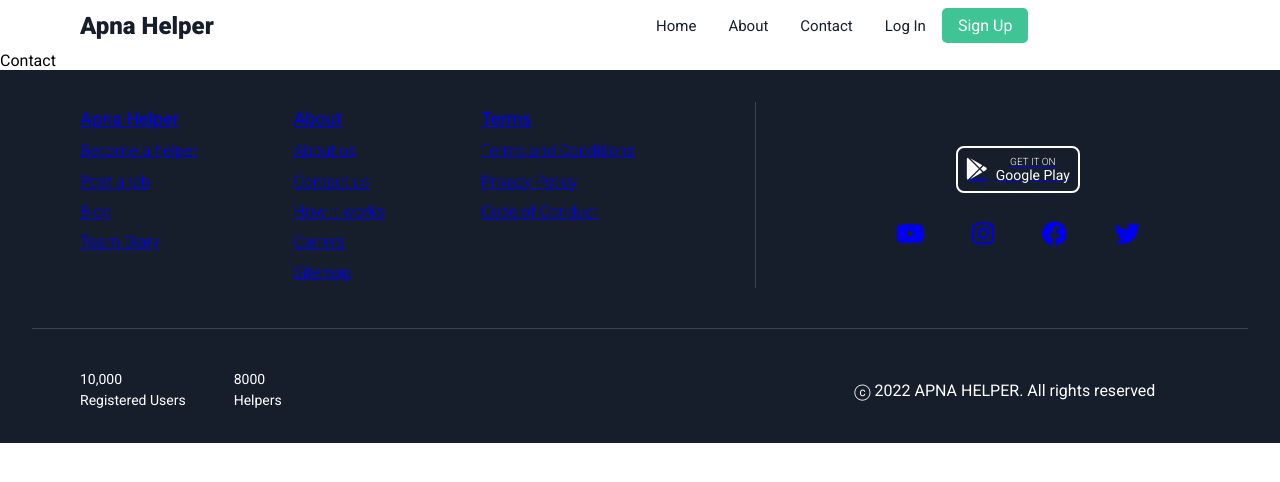
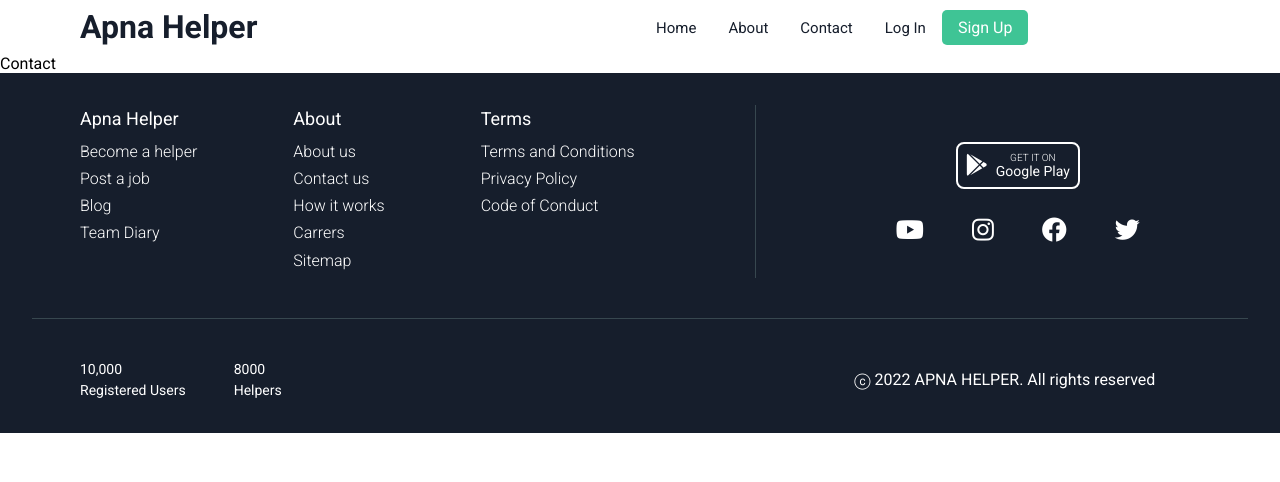
Before and after one commit to Ramanuj-1729/Apna_Helper, a React (Create React App) app in the folder frontend/: page /contact-us in a window 1280 px wide. Shown: the top 482 px of the page. Built offline with nearby package versions, Linux system fonts and the light colour scheme.

Commit message:
some changes in footer and Navbar

```diff
--- a/frontend/src/App.css
+++ b/frontend/src/App.css
@@ -19,12 +19,17 @@
     justify-content: center;
 }
 
-.direction-col{
+.direction-col {
     flex-direction: column;
 }
 
+
 /* grid */
-
-.grid{
+.grid {
     display: grid;
 }
+
+/* cursor pointer  */
+.pointer {
+    cursor: pointer;
+}
--- a/frontend/src/components/Footer/Footer.jsx
+++ b/frontend/src/components/Footer/Footer.jsx
@@ -10,31 +10,31 @@
                 <div className={`${styles.footer_top_left} flex`}>
                     <div className={`col-1 ${styles.col}`}>
                         <ul>
-                            <NavLink to='#'><h5 className={styles.col_heading}>Apna Helper</h5></NavLink>
-                            <NavLink to='#'><li>Become a helper</li></NavLink>
-                            <NavLink to='#'><li>Post a job</li></NavLink>
-                            <NavLink to='#'><li>Blog</li></NavLink>
-                            <NavLink to='#'><li>Team Diary</li></NavLink>
+                            <h5 className={styles.col_heading}>Apna Helper</h5>
+                            <NavLink to='#' className={styles.navlink} ><li>Become a helper</li></NavLink>
+                            <NavLink to='#' className={styles.navlink} ><li>Post a job</li></NavLink>
+                            <NavLink to='#' className={styles.navlink} ><li>Blog</li></NavLink>
+                            <NavLink to='#' className={styles.navlink} ><li>Team Diary</li></NavLink>
                         </ul>
                     </div>
 
                     <div className={`col-2 ${styles.col}`}>
                         <ul>
-                            <NavLink to='#'><h5 className={styles.col_heading}>About</h5></NavLink>
-                            <NavLink to='#'><li>About us</li></NavLink>
-                            <NavLink to='#'><li>Contact us</li></NavLink>
-                            <NavLink to='#'><li>How it works</li></NavLink>
-                            <NavLink to='#'><li>Carrers</li></NavLink>
-                            <NavLink to='#'><li>Sitemap</li></NavLink>
+                            <h5 className={styles.col_heading}>About</h5>
+                            <NavLink to='#' className={styles.navlink} ><li>About us</li></NavLink>
+                            <NavLink to='#' className={styles.navlink} ><li>Contact us</li></NavLink>
+                            <NavLink to='#' className={styles.navlink} ><li>How it works</li></NavLink>
+                            <NavLink to='#' className={styles.navlink} ><li>Carrers</li></NavLink>
+                            <NavLink to='#' className={styles.navlink} ><li>Sitemap</li></NavLink>
                         </ul>
                     </div>
 
                     <div className={`col-3 ${styles.col}`}>
                         <ul className={styles.row_items}>
-                            <NavLink to='#'><h5 className={styles.col_heading}>Terms</h5></NavLink>
-                            <NavLink to='#'><li>Terms and Conditions</li></NavLink>
-                            <NavLink to='#'><li>Privacy Policy</li></NavLink>
-                            <NavLink to='#'><li>Code of Conduct</li></NavLink>
+                            <h5 className={styles.col_heading}>Terms</h5>
+                            <NavLink to='#' className={styles.navlink} ><li>Terms and Conditions</li></NavLink>
+                            <NavLink to='#' className={styles.navlink} ><li>Privacy Policy</li></NavLink>
+                            <NavLink to='#' className={styles.navlink} ><li>Code of Conduct</li></NavLink>
                         </ul>
                     </div>
                 </div>
@@ -44,8 +44,7 @@
                 </div>
 
                 <div className={`${styles.footer_top_right} flex items-center justify-center direction-col`}>
-                    <NavLink to='#'>
-                        <button className="flex items-center">
+                        <button type="button" className={`${styles.googlePlayBtn} flex items-center pointer`}>
                             <i className="fa-brands fa-google-play fa-lg"></i>
 
                             <div className={`${styles.btn_text} flex direction-col items-center justify-center`}>
@@ -55,30 +54,20 @@
                                 <span className={styles.googlePlay}>Google Play</span>
                             </div>
                         </button>
-                    </NavLink>
 
                     <div className={styles.social_media_icon}>
-                        <NavLink to='#'>
                             <span>
                                 <i className="fa-brands fa-youtube fa-xl"></i>
                             </span>
-                        </NavLink>
-
-                        <NavLink to='#'>
                             <span>
                                 <i className="fa-brands fa-instagram fa-xl"></i>
                             </span>
-                        </NavLink>
-                        <NavLink to='#'>
                             <span>
                                 <i className="fa-brands fa-facebook fa-xl"></i>
                             </span>
-                        </NavLink>
-                        <NavLink to='#'>
                             <span>
                                 <i className="fa-brands fa-twitter fa-xl"></i>
                             </span>
-                        </NavLink>
                     </div>
                 </div>
             </div>
--- a/frontend/src/components/Footer/Footer.module.css
+++ b/frontend/src/components/Footer/Footer.module.css
@@ -6,7 +6,7 @@
     padding: 32px;
 }
 
-.footer_top_left{
+.footer_top_left {
     flex: 60%;
 }
 
@@ -17,25 +17,27 @@
 .col_heading {
     font-size: 18px;
     font-weight: 400;
-    line-height: 1.9;
+    line-height: 1.6;
+    margin-bottom: 8px;
 }
 
 .col li {
     font-size: 16px;
     font-weight: 300;
-    line-height: 1.9;
+    line-height: 1.2;
+    margin-bottom: 8px;
 }
 
 .vertical_line {
     margin: 0px 32px;
 }
 
-.footer_top_right{
+.footer_top_right {
     flex: 40%;
     width: auto;
 }
 
-.footer_top_right button{
+.googlePlayBtn {
     background: none;
     color: var(--white-color);
     border: 2px solid var(--white-color);
@@ -43,57 +45,85 @@
     padding: 8px;
 }
 
-.footer_top_right button i{
+.googlePlayBtn i {
     margin-right: 8px;
     font-size: 22px;
 }
 
-.getItOn{
+.getItOn {
     font-size: 10px;
     font-weight: 300;
 }
 
-.googlePlay{
+.googlePlay {
     font-size: 14px;
     font-weight: 400;
 }
 
-.social_media_icon{
+.social_media_icon {
     margin-top: 32px;
 }
 
-.social_media_icon span{
+.social_media_icon span {
     margin: 0px 12px;
+    cursor: pointer;
 }
 
-.social_media_icon span i{
+.social_media_icon span i {
     font-size: 25px;
     margin: 0px 12px;
 }
 
-.horizontal_line{
+.horizontal_line {
     margin: 40px 0px;
 }
 
-.footer_bottom_left{
+.footer_bottom_left {
     flex: 60%;
 }
 
-.footer_bottom_left span{
+.footer_bottom_left span {
     font-size: 14px;
     font-weight: 400;
     line-height: 1.5;
 }
 
-.registered_user{
+.registered_user {
     margin: 0px 48px;
 }
 
-.footer_bottom_right{
+.footer_bottom_right {
     flex: 40%;
 }
 
-.footer_bottom_right span{
+.footer_bottom_right span {
     font-size: 14ppx;
     font-weight: 400;
 }
+
+.navlink {
+    text-decoration: none;
+    position: relative;
+    color: var(--white-color);
+}
+
+.navlink:after {
+    content: '';
+    position: absolute;
+    width: 100%;
+    transform: scaleX(0);
+    height: 1px;
+    bottom: 0;
+    left: 0;
+    background-color: var(--white-color);
+    transform-origin: bottom right;
+    -webkit-transition: transform 0.4s ease;
+    -moz-transition: transform 0.4s ease;
+    -o-transition: transform 0.4s ease;
+    transition: transform 0.4s ease;
+}
+
+.navlink:hover:after {
+    transform: scaleX(1);
+    transform-origin: bottom left;
+}
--- a/frontend/src/components/Navbar/Navbar.jsx
+++ b/frontend/src/components/Navbar/Navbar.jsx
@@ -1,21 +1,21 @@
 import React from 'react';
 import styles from "./Navbar.module.css";
-import {NavLink} from 'react-router-dom';
+import { NavLink } from 'react-router-dom';
 
 
 const Navbar = () => {
   return (
-    <div className={`${styles.header} flex items-center justify-between `}>
+    <div className={`${styles.header} flex items-center justify-between `} >
       <div className={`${styles.header_left} `}>
-        <h2>Apna Helper</h2>
+        <h1 className={styles.logo}>Apna Helper</h1>
       </div>
-      <div
-        className={`${styles.header_right} items-center justify-between `}
-      >
+
+      <div className={`${styles.header_right} `} >
         <NavLink to="#">Home</NavLink>
         <NavLink to="#">About</NavLink>
         <NavLink to="#">Contact</NavLink>
         <NavLink to="#">Log In</NavLink>
+
         <button>Sign Up</button>
       </div>
     </div>
--- a/frontend/src/components/Navbar/Navbar.module.css
+++ b/frontend/src/components/Navbar/Navbar.module.css
@@ -3,6 +3,10 @@
 .header_left{
     color: var(--footer-color) ;
     flex: 50%;
+}
+
+.header_left .logo{
+    font-weight: 700;
 }
 
 .header_right{
@@ -27,10 +31,6 @@
     font-size: 1rem;
 }
 
-.header_left h2{
-    font-weight: 800;
-}
-
 .header{
         font-family: 'Roboto', sans-serif;
         padding:0.5rem 5rem;
--- a/frontend/src/index.css
+++ b/frontend/src/index.css
@@ -11,7 +11,6 @@
 
 *{
     font-family: 'Roboto', sans-serif;
-
 }
 
 body,
```
